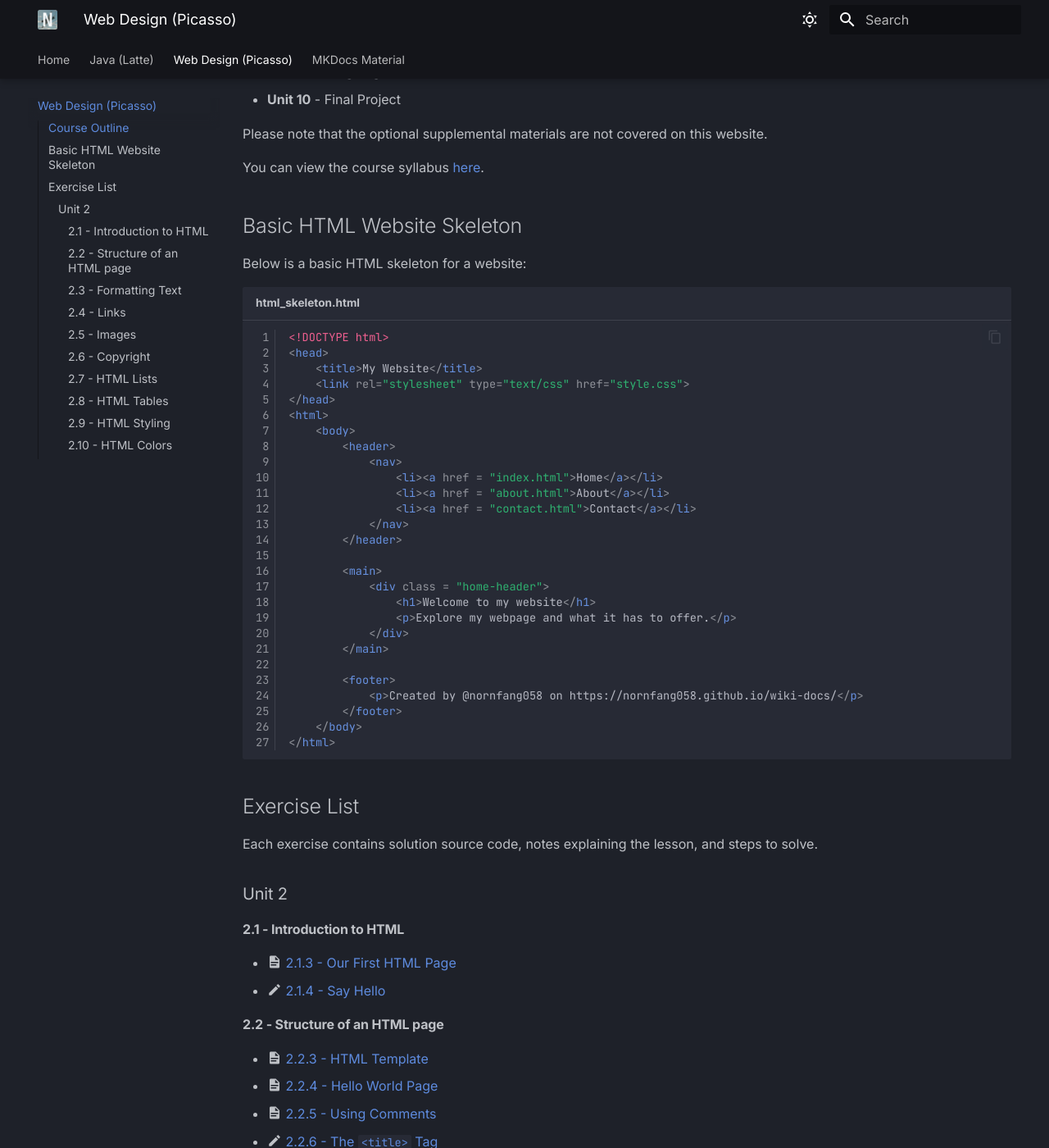
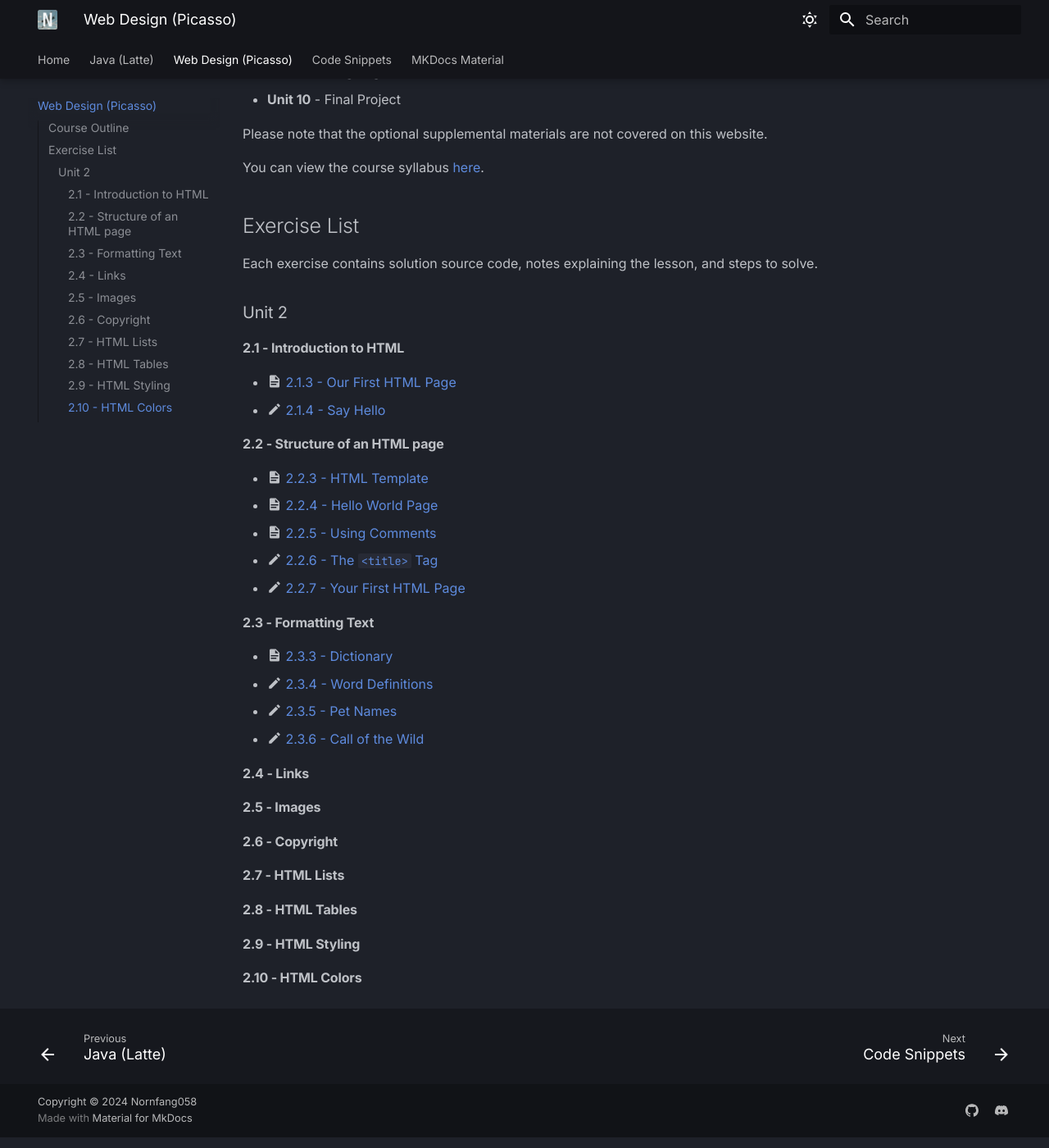
Before and after one commit to nornfang058/wiki-docs, an MkDocs documentation site: the page built from docs/web-picasso.md, in a window 1280 px wide and 1400 px high, scrolled down 472 px. Shown: the whole window at 82% size. Built offline with MkDocs 1.6.1 and Material for MkDocs 9.7.7, drawn with Linux system fonts in a browser that asks for light colours.

Commit message:
Moved code snippets to a seperate page and updated menu.

````diff
--- a/docs/web-picasso.md
+++ b/docs/web-picasso.md
@@ -15,38 +15,6 @@
 Please note that the optional supplemental materials are not covered on this website.
 
 You can view the course syllabus [here](https://codehs.com/uploads/6a71e2b47c6dd8f7578f25e1b714404e).
-
-## Basic HTML Website Skeleton
-Below is a basic HTML skeleton for a website:
-```html title="html_skeleton.html" linenums="1"
-<!DOCTYPE html>
-<head>
-    <title>My Website</title>
-    <link rel="stylesheet" type="text/css" href="style.css">
-</head>
-<html>
-    <body>
-        <header>
-            <nav>
-                <li><a href = "index.html">Home</a></li>
-                <li><a href = "about.html">About</a></li>
-                <li><a href = "contact.html">Contact</a></li>
-            </nav>
-        </header>
-
-        <main>
-            <div class = "home-header">
-                <h1>Welcome to my website</h1>
-                <p>Explore my webpage and what it has to offer.</p>
-            </div>
-        </main>
-
-        <footer>
-            <p>Created by @nornfang058 on https://nornfang058.github.io/wiki-docs/</p>
-        </footer>
-    </body>
-</html>
-```
 
 ## Exercise List
 Each exercise contains solution source code, notes explaining the lesson, and steps to solve.
--- a/mkdocs.yml
+++ b/mkdocs.yml
@@ -68,6 +68,7 @@ nav:
   - Home: index.md
   - Java (Latte): java-latte.md
   - Web Design (Picasso): web-picasso.md
+  - Code Snippets: snippets.md
   - MKDocs Material: mkdocs-material.md
 
 extra_css:
````
Also changed, not shown: docs/snippets.md (added, +50 -0 lines).
